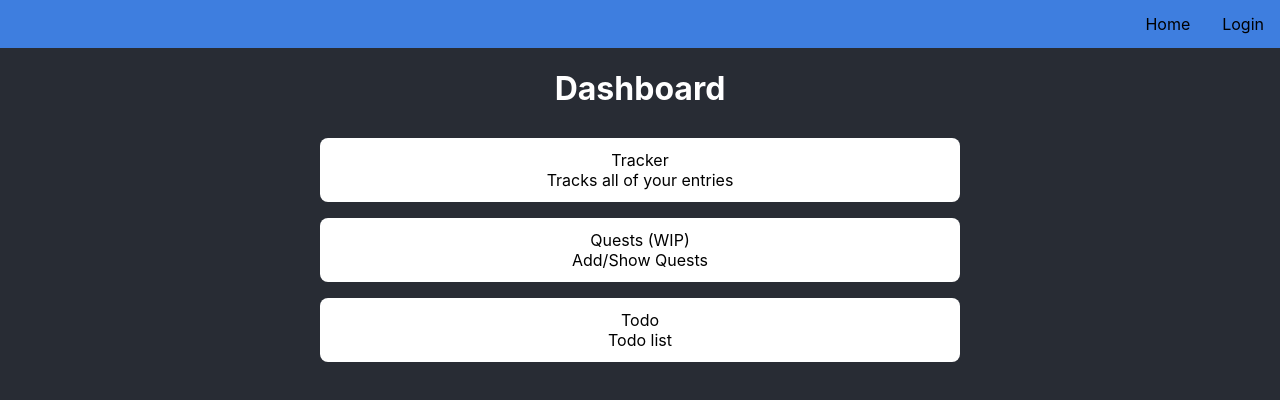
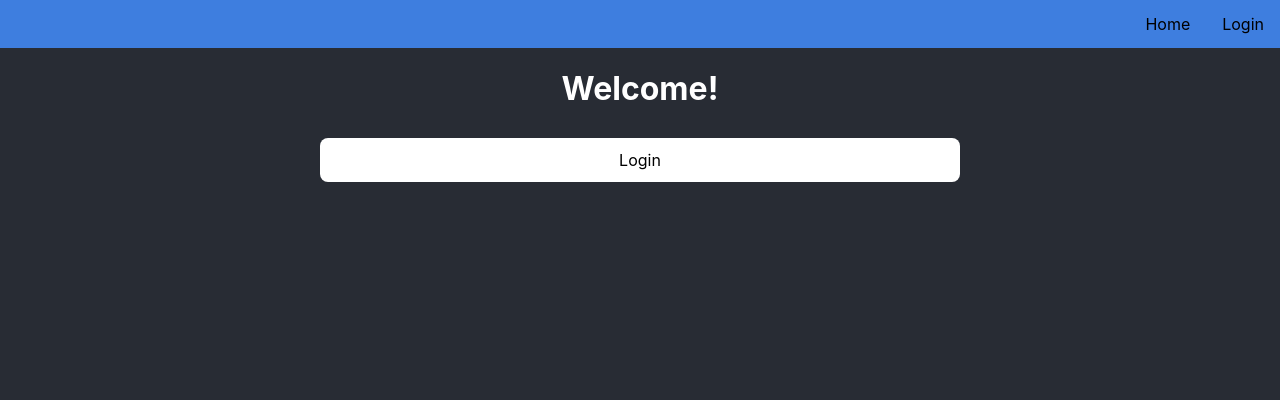
Before and after one commit to Vikkear/SelfImprovementWebApplication, a React (Create React App) app in the folder src/client/: page / in a window 1280 px wide. Shown: the top 400 px of the page. Built offline with nearby package versions, Linux system fonts and the light colour scheme.

Commit message:
Reworked home menu

```diff
--- a/src/client/src/components/Home.js
+++ b/src/client/src/components/Home.js
@@ -14,9 +14,18 @@ const Home = () => {
     window.location.replace("/todo");
   };
 
+  const login = () => {
+    window.location.replace("/login");
+  };
+
+  const isLoggedIn = localStorage.getItem("username") ? true : false;
+
   return (
     <div className="home">
-      <h1>Dashboard </h1>
+      {isLoggedIn ? (
+        <div className="loggedIn">
+          <h1>{localStorage.getItem("username")}'s Dashboard </h1>
+
           <div className="navigationBtn" onClick={tracker}>
             Tracker <br /> Tracks all of your entries
           </div>
@@ -27,6 +36,15 @@ const Home = () => {
             Todo <br /> Todo list
           </div>
         </div>
+      ) : (
+        <div className="notLoggedIn">
+          <h1>Welcome!</h1>
+          <div className="navigationBtn" onClick={tracker}>
+            Login <br />
+          </div>
+        </div>
+      )}
+    </div>
   );
 };
 
```
Lines whose indentation alone changed are shown as unchanged.
